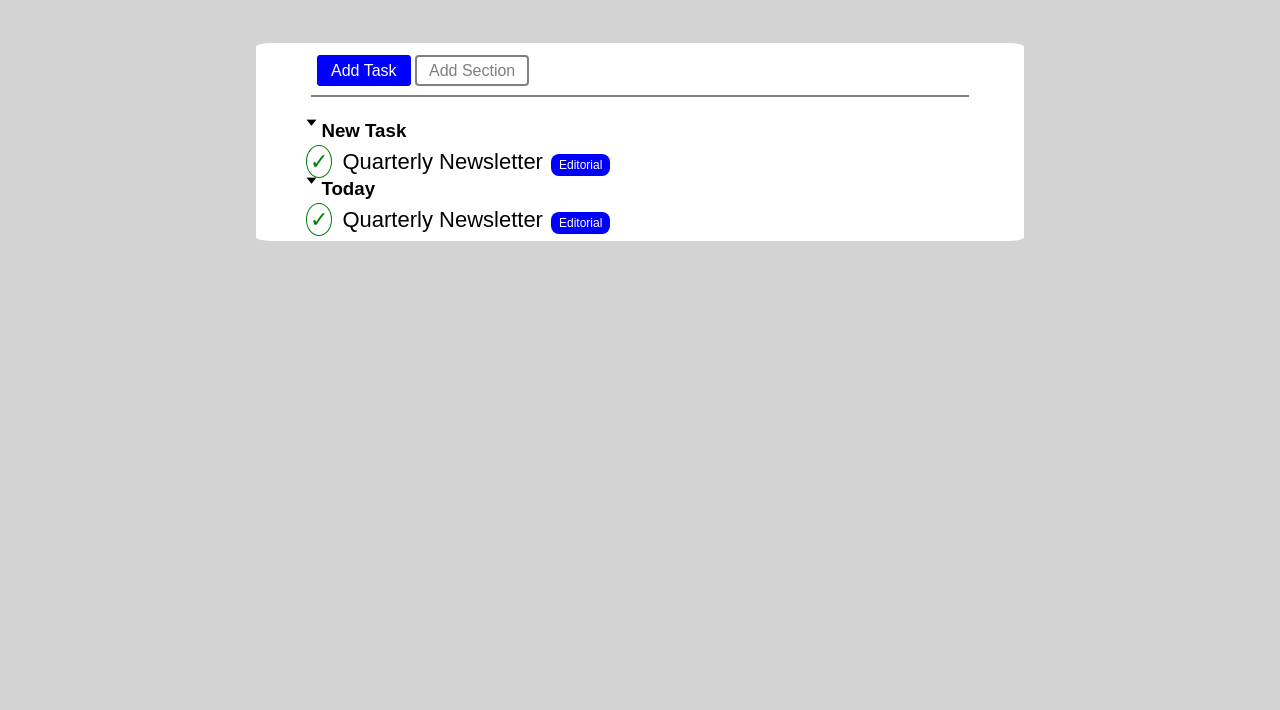
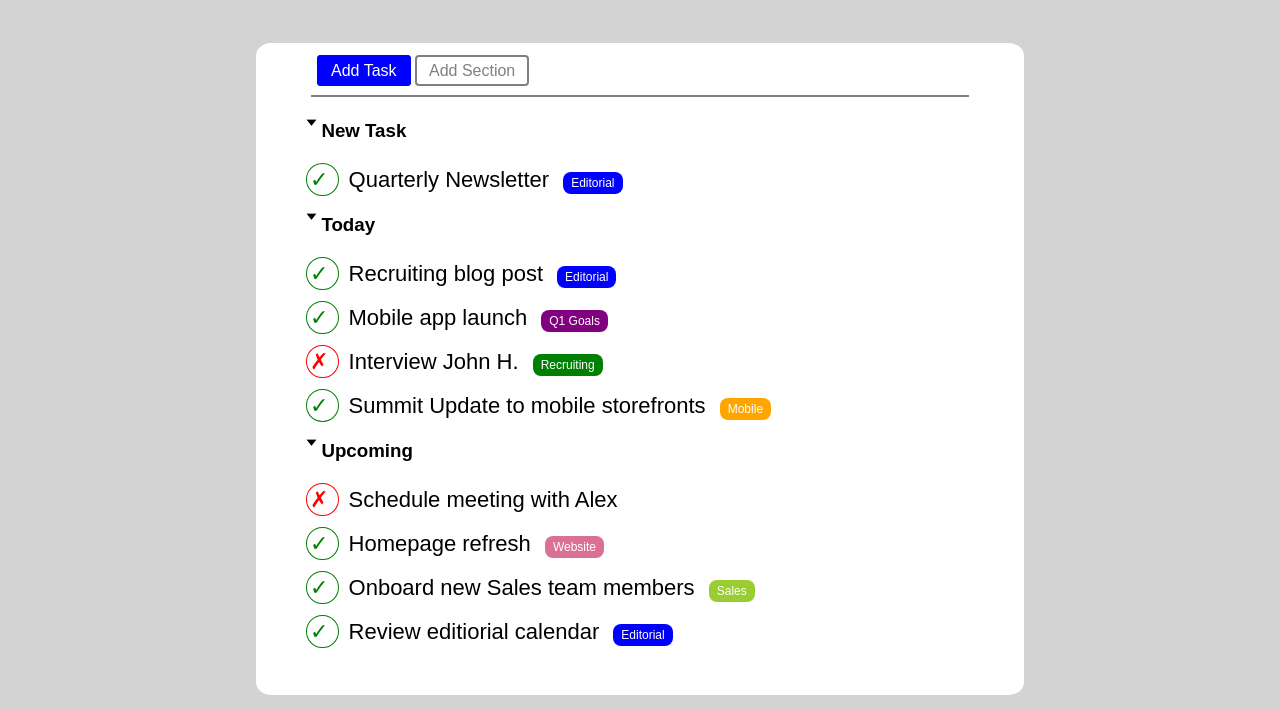
Before and after one commit to Bufal8/html-css-toboolist, a plain HTML site: page index.html in a window 1280 px wide. Shown: the part 90-800 px from the top of the page. Drawn offline with Linux system fonts and the light colour scheme.

Commit message:
Completamento css

```diff
--- a/css/style.css
+++ b/css/style.css
@@ -21,7 +21,7 @@ header{
 #title{
     font-size: 30px;
     font-weight: 800;
-    display: inline;
+    vertical-align: middle;
 }
 /* Main */
 main{
@@ -29,7 +29,7 @@ main{
     margin-left: 20%;
     margin-right: 20%;
     background-color: #fff;
-    padding: 8px 50px;
+    padding: 8px 50px 50px;
     border-radius: 2%;
 }
 /* Buttons */
@@ -71,15 +71,47 @@ main{
     margin-right: 10px;
 }
 
-.editorial{
-    background-color: blue;
-    color: #fff;
+.cross{
+    color: red;
+    border: 1px solid red;
+    background-color: #fff;
+    border-radius: 50%;
+    padding: 3px;
+    margin-right: 10px;
+}
+
+.category{
     font-size: 12px;
     margin-left: 8px;
     padding: 4px 8px;
     border-radius: 8px;
+    color: #fff
+}
+#editorial{
+    background-color: blue;
+;
+}
+
+#q1{
+    background-color: purple;
 }
 
 .objectives{
     font-size: 22px;
 }
+
+#recruiting{
+    background-color: green;
+}
+
+#mobile{
+    background-color: orange;
+}
+
+#website{
+    background-color: palevioletred;
+}
+
+#sales{
+    background-color: yellowgreen;
+}
--- a/index.html
+++ b/index.html
@@ -25,14 +25,130 @@
         </section>
         <!-- Corpo principale -->
             <!-- Blocco tipo -->
+                <!-- New Task -->
             <section>
                 <h3>&#129171; New Task</h3>
-                <p class="objectives"><span class="check">&check;</span>Quarterly Newsletter<span class="editorial">Editorial</span></p>
+                <br>
+                <p class="objectives">
+                    <span class="check">
+                        &check;
+                    </span>
+                    Quarterly Newsletter
+                    <span class="category" id="editorial">
+                        Editorial
+                    </span>
+                </p>
             </section>
 
+            <br>
+                <!-- Today -->
             <section>
-                <h3>&#129171; Today</h3>
-                <p class="objectives"><span class="check">&check;</span>Quarterly Newsletter<span class="editorial">Editorial</span></p>
+                <h3>
+                    &#129171; Today
+                </h3>
+
+                <br>
+
+                <p class="objectives">
+                    <span class="check">
+                        &check;
+                    </span>
+                     Recruiting blog post
+                     <span class="category" id="editorial">
+                        Editorial
+                    </span>
+                </p>
+
+                <br>
+
+                <p class="objectives">
+                    <span class="check">
+                        &check;
+                    </span>
+                     Mobile app launch
+                     <span class="category" id="q1">
+                        Q1 Goals
+                    </span>
+                </p>
+
+                <br>
+
+                <p class="objectives">
+                    <span class="cross">
+                        &cross;
+                    </span>
+                     Interview John H.
+                     <span class="category" id="recruiting">
+                        Recruiting
+                    </span>
+                </p>
+
+                <br>
+
+                <p class="objectives">
+                    <span class="check">
+                        &check;
+                    </span>
+                     Summit Update to mobile storefronts
+                     <span class="category" id="mobile">
+                        Mobile
+                    </span>
+                </p>
+
+            </section>
+
+            <br>
+                <!-- Upcoming -->
+            <section>
+                <h3>
+                    &#129171; Upcoming
+                </h3>
+
+                <br>
+
+                <p class="objectives">
+                    <span class="cross">
+                        &cross;
+                    </span>
+                     Schedule meeting with Alex
+                </p>
+
+                <br>
+
+                <p class="objectives">
+                    <span class="check">
+                        &check;
+                    </span>
+                     Homepage refresh
+                     <span class="category" id="website">
+                        Website
+                    </span>
+                </p>
+
+                <br>
+
+                <p class="objectives">
+                    <span class="check">
+                        &check;
+                    </span>
+                     Onboard new Sales team members
+                     <span class="category" id="sales">
+                        Sales
+                    </span>
+                </p>
+
+                <br>
+
+                <p class="objectives">
+                    <span class="check">
+                        &check;
+                    </span>
+                     Review editiorial calendar
+                     <span class="category" id="editorial">
+                        Editorial
+                    </span>
+                </p>
+
             </section>
     </main>
 
```
